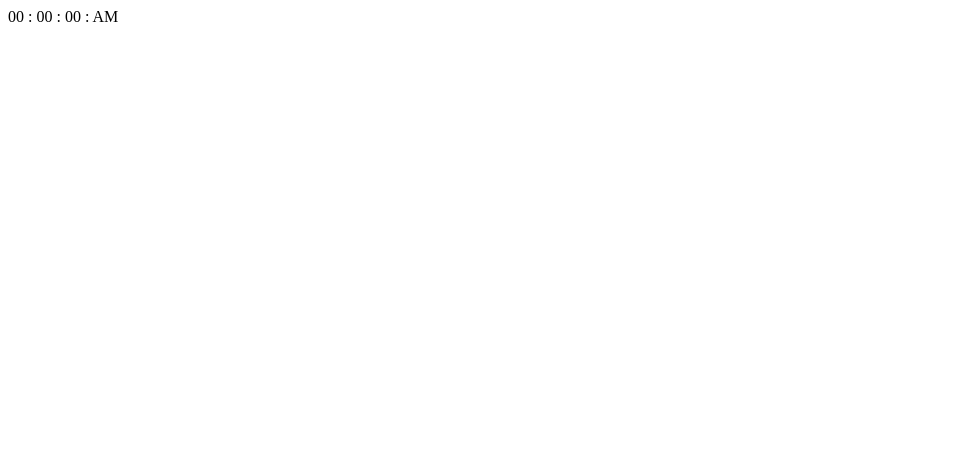
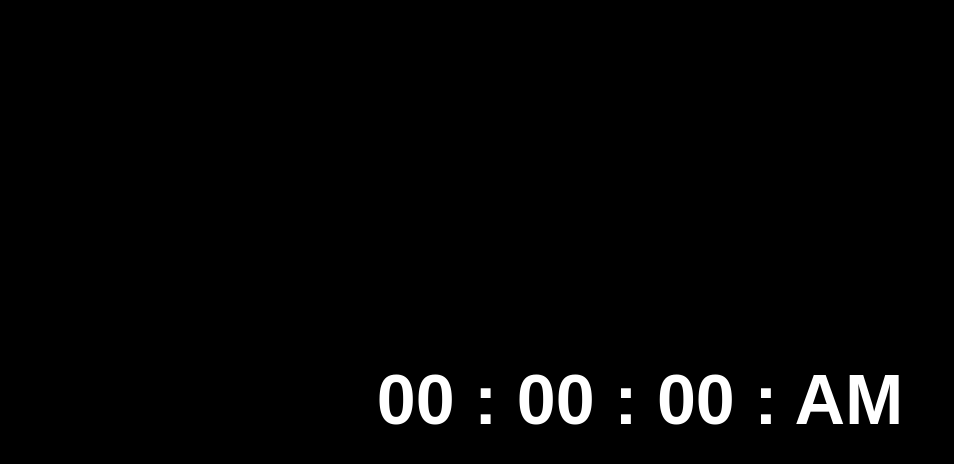
Before and after one commit to Adeyemi987/DigitalClock, a plain HTML site: page index.html in a window 1280 px wide. Shown: the whole page, without its empty margins (0-954 px from the left). Drawn offline with Linux system fonts and the light colour scheme.

Commit message:
Added the style components

```diff
--- a/index.html
+++ b/index.html
@@ -4,9 +4,12 @@
     <meta charset="UTF-8">
     <meta http-equiv="X-UA-Compatible" content="IE=edge">
     <meta name="viewport" content="width=device-width, initial-scale=1.0">
-    <title>Document</title>
+    <title>Javascript Digital Clock</title>
+    <link rel="stylesheet" href="style.css">
+
 </head>
 <body>
+    <div class="container">
         <span id="hours">00</span>
         <span>:</span>
         <span id="minutes">00</span>
@@ -14,5 +17,6 @@
         <span id="seconds">00</span>
         <span>:</span>
         <span id="sessions">AM</span>
+    </div>
 </body>
 </html>
--- /dev/null
+++ b/style.css
@@ -0,0 +1,16 @@
+body{
+    margin: 0px;
+    padding: 0px;
+    background-color: black;
+}
+
+.container{
+    font-family: Arial, Helvetica, sans-serif;
+    color: #fff ;
+    font-weight: bold;
+    position: absolute;
+    top: 50%;
+    left: 50%;
+    transform: translate(-50%, -50%) ;
+    font-size: 70px;
+}
```
Lines whose indentation alone changed are shown as unchanged.
